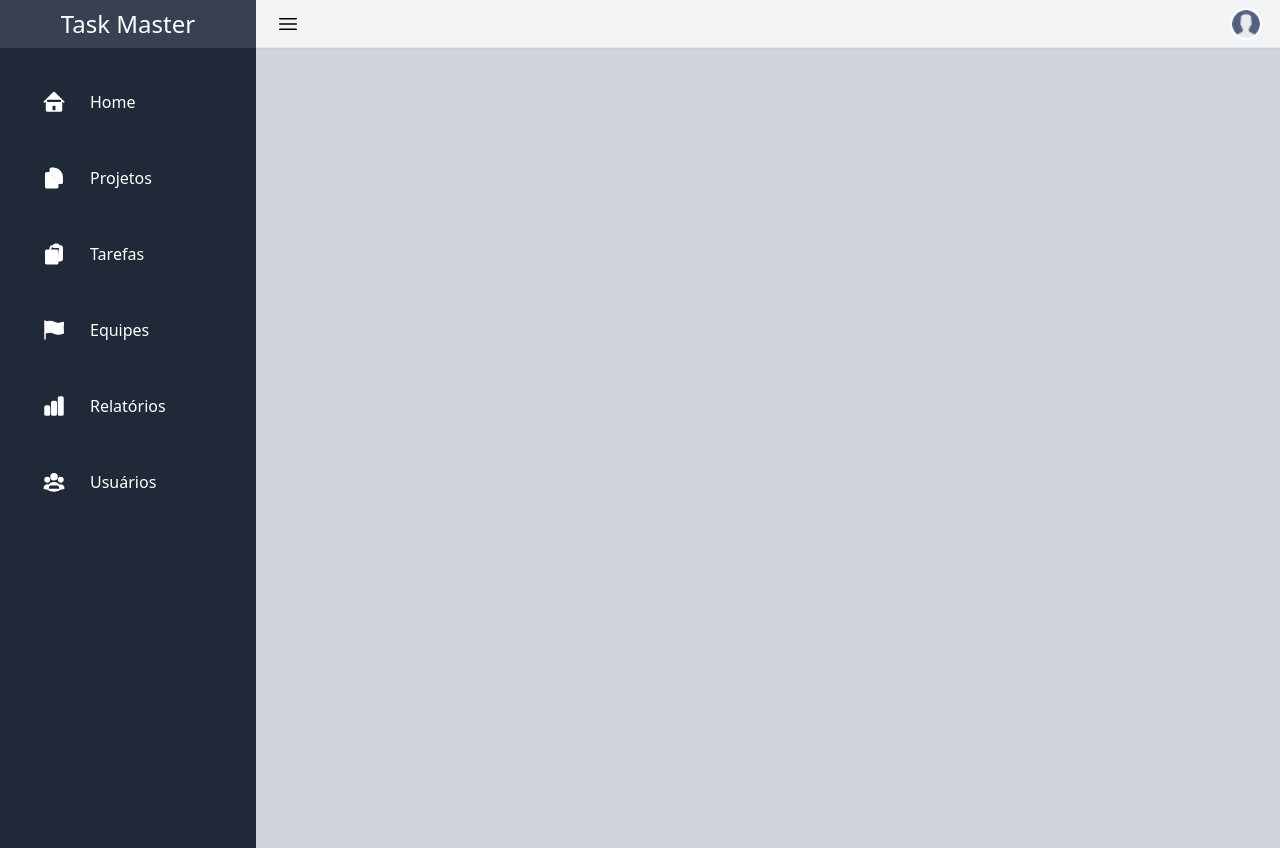
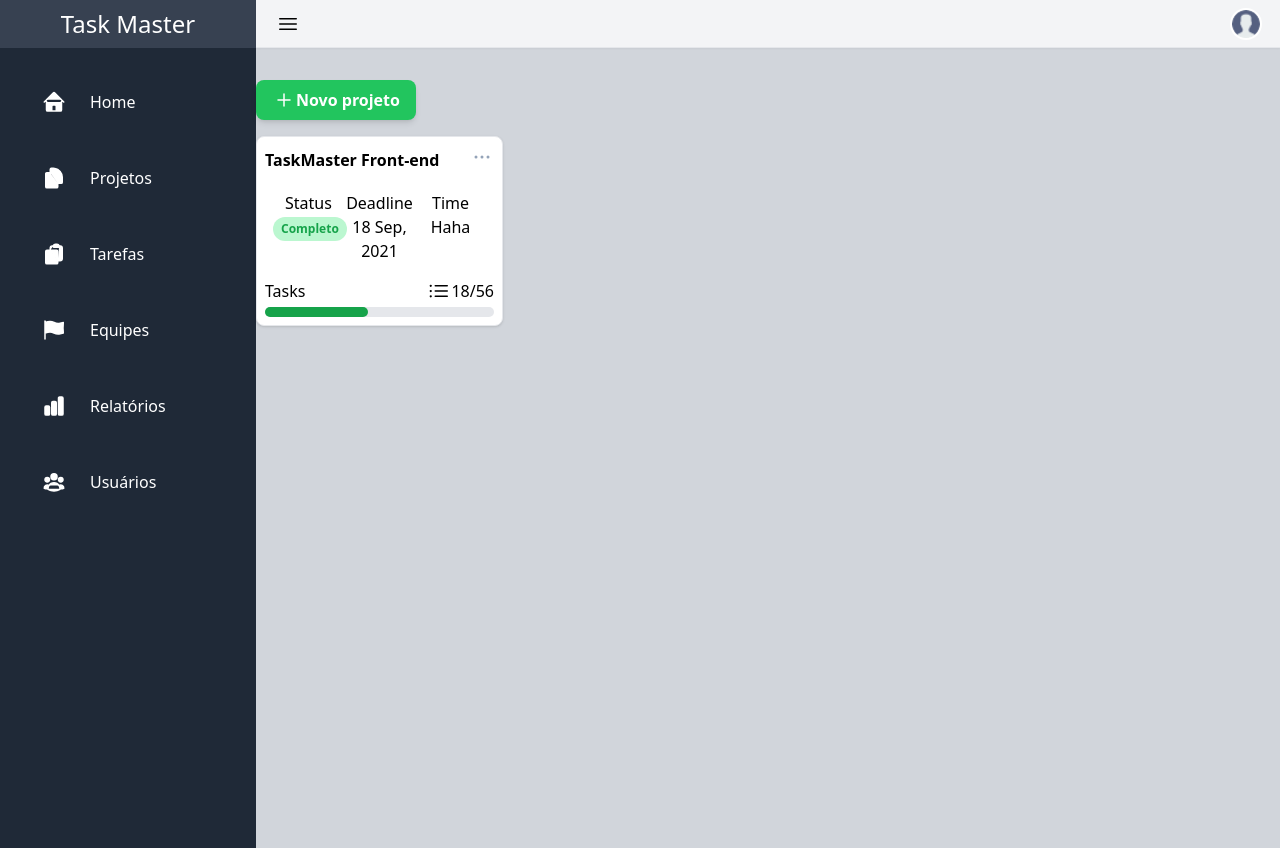
Before and after one commit to giovannispa/task-master-frontend, a Vue app: page /projetos in a window 1280 px wide. Built offline with nearby package versions, Linux system fonts and the light colour scheme.

Commit message:
Página inicial padrão de projetos criada.

```diff
--- a/src/views/ProjetosView.vue
+++ b/src/views/ProjetosView.vue
@@ -1,9 +1,80 @@
 <template>
-
+  <div class="container mx-auto">
+    <div class="pt-4 pb-2 ml-4 md:ml-0">
+      <a href="" class="flex w-40 mt-4 py-2 px-4 bg-green-500 text-white font-semibold rounded-lg
+    shadow-md hover:bg-green-700 focus:outline-none focus:ring-2 focus:ring-green-400 focus:ring-opacity-75">
+        <icon-plus/> Novo projeto
+      </a>
+    </div>
+    <div class="grid grid-cols-1 md:grid-cols-4 gap-3">
+      <div class="max-w-sm p-2 mt-2 mx-4 md:mx-0 bg-white border border-gray-200 rounded-lg shadow dark:bg-gray-800 dark:border-gray-700">
+        <div class="divide-y divide-solid">
+          <div class="flex items-center">
+            <div class="grow">
+              <h5 class="font-bold">
+                <a href="">TaskMaster Front-end</a>
+              </h5>
+            </div>
+            <div class="shrink-0 text-slate-400">
+              <Dropdown :title="{ type: 'icon', icon: 'IconShowMore' }">
+                <DropdownItem :to="{ name: 'projetos'}">
+                  <div class="flex">
+                    Salve
+                  </div>
+                </DropdownItem>
+                <DropdownItem>
+                  <div class="flex">
+                    Salve 2
+                  </div>
+                </DropdownItem>
+              </Dropdown>
+            </div>
+          </div>
+        </div>
+        <div class="grid grid-cols-3 px-2 py-4 text-center">
+          <div>
+            <p>Status</p>
+            <span class="text-xs font-semibold inline-block py-1 px-2 rounded-full text-green-600 bg-green-200 last:mr-0 mr-1">
+            Completo
+            </span>
+          </div>
+          <div>
+            <p>Deadline</p>
+            <p>18 Sep, 2021</p>
+          </div>
+          <div>
+            <p>Time</p>
+            <a href="">Haha</a>
+          </div>
+        </div>
+        <div class="mt-auto">
+          <div class="flex">
+            <div class="grow">
+              <div>Tasks</div>
+            </div>
+            <div class="shrink-0">
+              <div class="flex">
+                <icon-list-check/>
+                18/56
+              </div>
+            </div>
+          </div>
+          <div class="mt-1">
+            <progressbar :percentage="45" />
+          </div>
+        </div>
+      </div>
+    </div>
+  </div>
 </template>
 
 <script setup>
 
+import IconListCheck from "../components/icons/IconListCheck.vue";
+import Progressbar from "../components/ui/Progressbar.vue";
+import Dropdown from "../components/Dropdown.vue";
+import DropdownItem from "../components/DropdownItem.vue";
+import IconPlus from "../components/icons/IconPlus.vue";
 </script>
 
 <style scoped>
```
